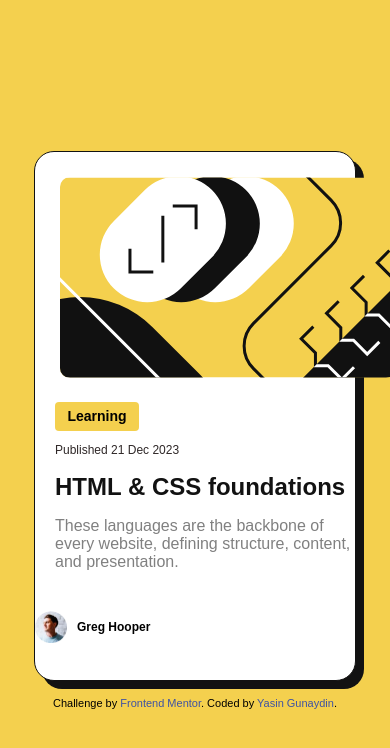
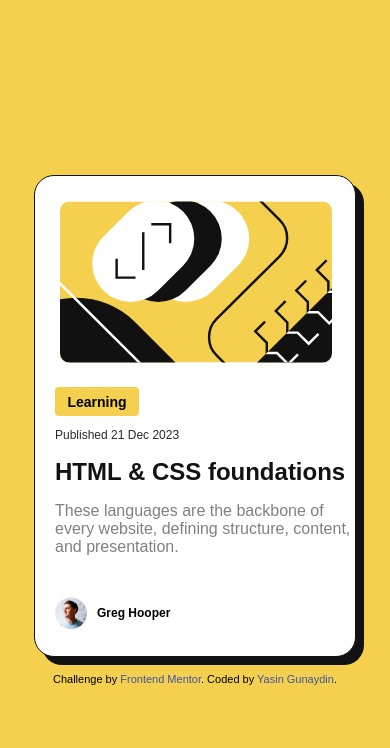
Before and after one commit to yasingunaydiin/blog-preview-card-main, a plain HTML site: page index.html in a window 390 px wide. Drawn offline with Linux system fonts and the light colour scheme.

Commit message:
✨ Completed

```diff
--- a/styles.css
+++ b/styles.css
@@ -26,6 +26,12 @@ h1 {
     color: hsl(0, 0%, 7%);
     font-size: 24px;
     font-weight: 800;
+    transition: color 0.2s ease;
+    cursor: pointer;
+}
+
+h1:hover {
+    color: hsl(47, 88%, 63%);
 }
 
 p {
@@ -66,7 +72,7 @@ p {
     width: 32px;
     height: 32px;
     margin-right: 10px;
-    margin-top: 0px;
+    margin-left: 20px;
 }
 
 .topic {
@@ -97,10 +103,13 @@ p {
     }
     .card {
         max-width: 20rem;
-        max-height: 35rem;
+        max-height: 30rem;
     }
     .author-text, .published {
         font-size: 0.75rem; /* Adjust the value as needed */
     }
+    img.illustration {
+        max-width: 17rem;
+    }
 
 }
```
